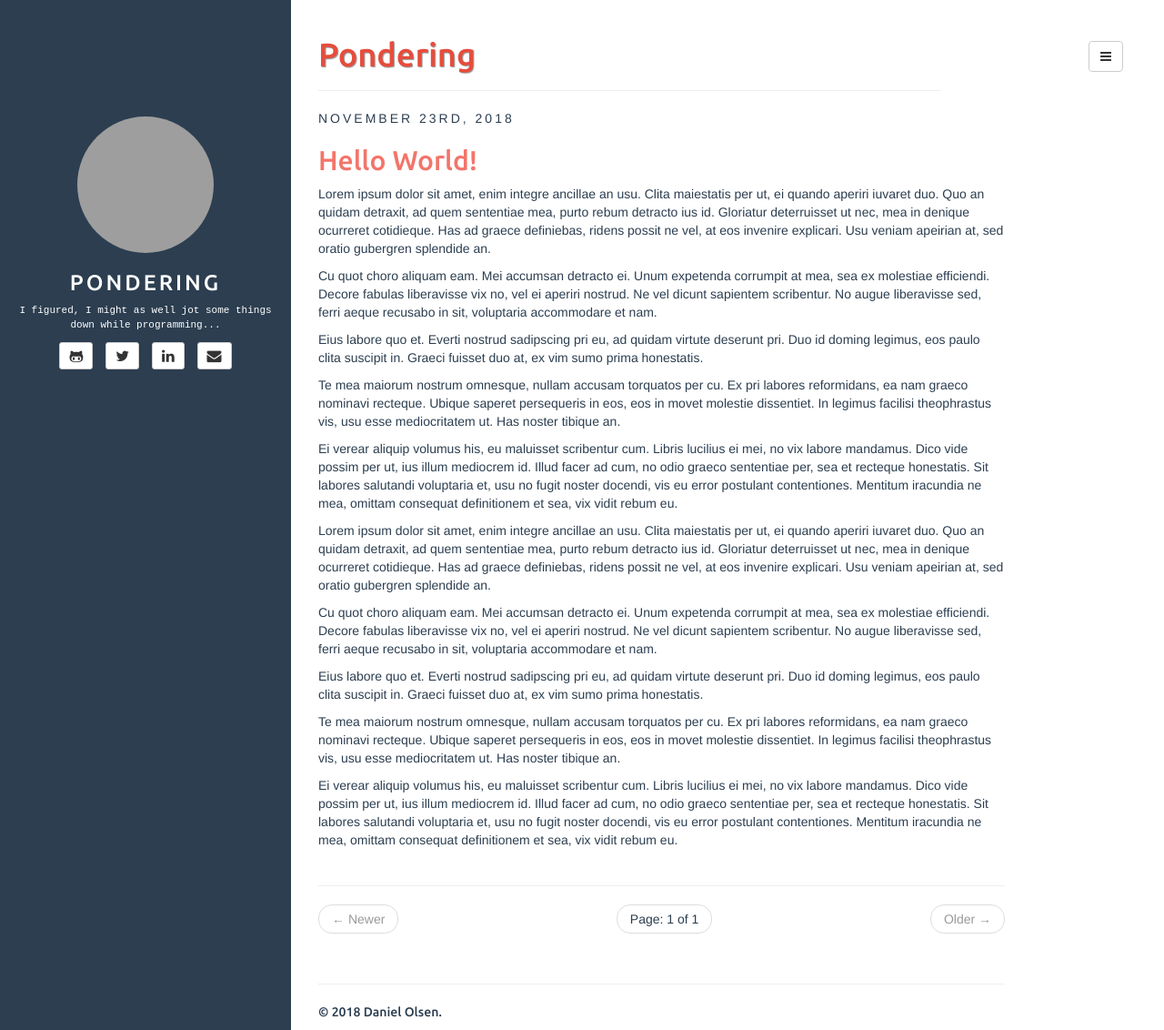
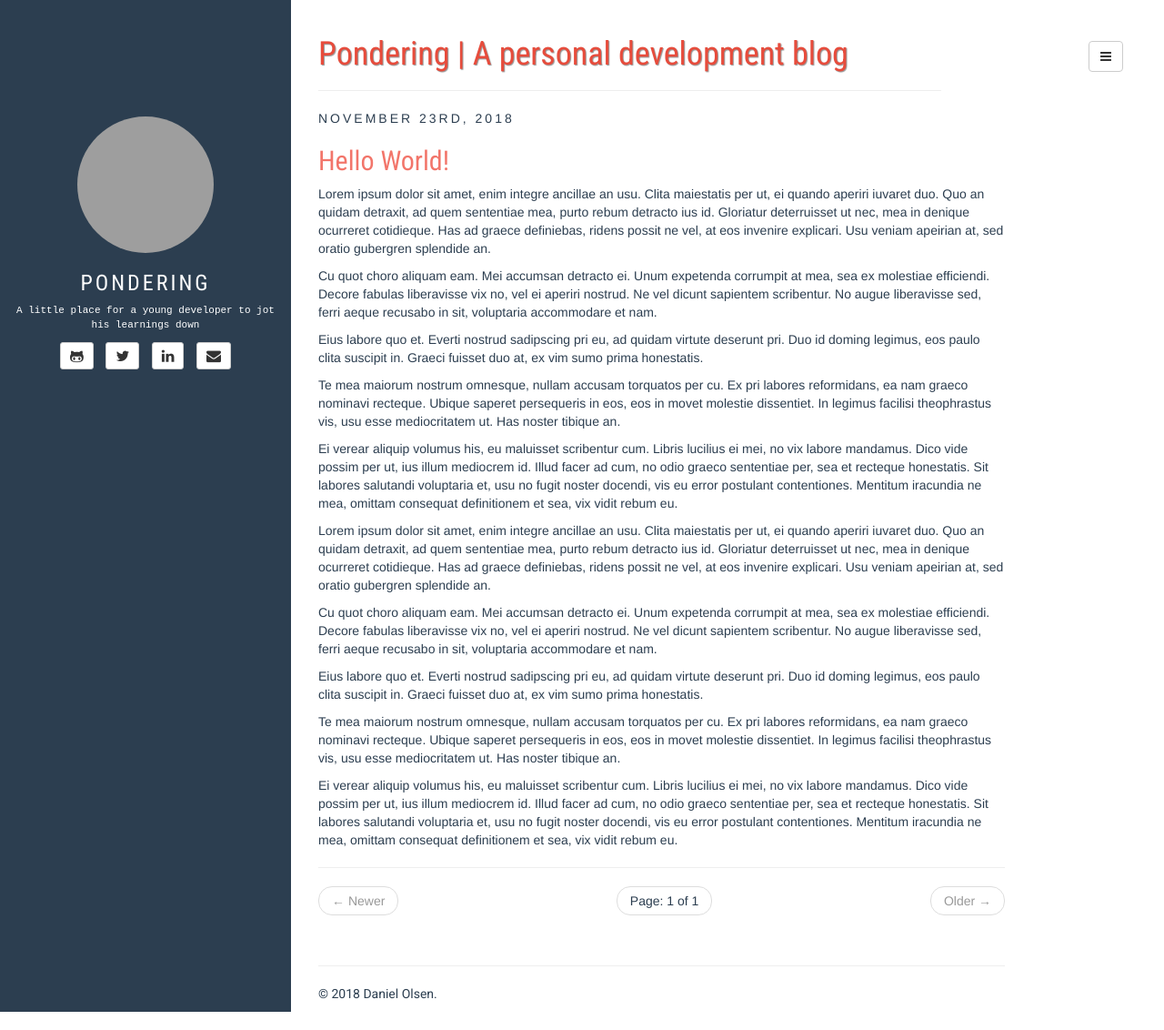
Before and after one commit to Gnifle/gnifle.github.com, a Jekyll site: the page built from index.html, in a window 1280 px wide and 1132 px high. Shown: the whole window at 91% size. Built offline with Jekyll 4.4.1, drawn with Linux system fonts in a browser that asks for light colours; the list of posts is cut into pages by our own code; grey boxes are pictures that could not be loaded.

Commit message:
Update layout and description config

```diff
--- a/_config.yml
+++ b/_config.yml
@@ -14,7 +14,7 @@ defaults:
     scope:
       path: "" # empty string for all files
     values:
-      title: Pondering
+      title: Pondering | A personal development blog
 
 description: Jotting down some scribbles while assuming the life of a programmer
 author:
@@ -23,12 +23,14 @@ author:
   github: gnifle
   twitter: gnifle
   linkedin: gnifle
-  bio: I figured, I might as well jot some things down while programming...
+  bio: A little place for a young developer to jot his learnings down
   email_md5: cd94862bf36558833759560f350a2667
 
 rss_path: feed.xml
 categories_path: categories.html
 tags_path: tags.html
+
+permalink: /:categories/:title:output_ext
 
 # set it as url of an image
 # sidebar_background_image: https://www.dropbox.com/s/g9h23zrycedxtk5/sky.png?raw=1
--- a/assets/css/style.css
+++ b/assets/css/style.css
@@ -1,4 +1,5 @@
 @import url(//fonts.googleapis.com/css?family=Ubuntu:500&subset=latin,latin-ext);
+@import url(//fonts.googleapis.com/css?family=Roboto+Condensed:300,400,700|Roboto:300,400,700&subset=latin-ext);
 @import url(monokai.css);
 
 body{
@@ -107,36 +108,47 @@ article .share .gplus:hover {
 }
 
 article{
-	margin-bottom: 40px;
+	margin-bottom: 20px;
+    padding: 0;
+}
+
+article p {
+    margin-top: 20px 0 10px;
+}
+
+article ul, article ol {
+    margin: 15px 0;
 }
 
 .article_body{
 	margin-top: 20px;
-	margin-bottom: 20px;
+	margin-bottom: 30px;
+    font-family: 'Roboto', sans-serif;
+    font-size: 1.25em;
+    line-height: 1.7em;
 }
 
 .post-date {
 	text-transform: uppercase;
-	font-size: 14px;
 	letter-spacing: 3px;
 }
 
-article {
-	padding: 0;
+.list-inline {
+    font-size: 0.9em;
 }
 
 article.home div a, article.home pre a { color: #2c3e50; }
 article.home div a:hover, article.home pre a:hover { color: #2c3e50; text-decoration: none; }
 article img { max-width: 100%; }
 
-h1,h2,h3,h4,h5,h6 { font-family: 'Ubuntu', sans-serif; }
+h1,h2,h3,h4,h5,h6 { font-family: 'Roboto Condensed', sans-serif; }
 article.home h1,
 article.home h2,
 article.home h3,
 article.home h4,
 article.home h5,
 article.home h6 {
-	font-family: 'Ubuntu', sans-serif;
+	font-family: 'Roboto Condensed', sans-serif;
 	color: #f2756a;
 }
 
@@ -160,7 +172,7 @@ article.home h4 a:hover {
 
 footer {
 	padding-top: 15px;
-	font-family: 'Ubuntu';
+	font-family: 'Roboto', sans-serif;
 }
 
 /* nav-vertical-tabs component */
```
Also changed, not shown: index.html (line endings or trailing spaces).
